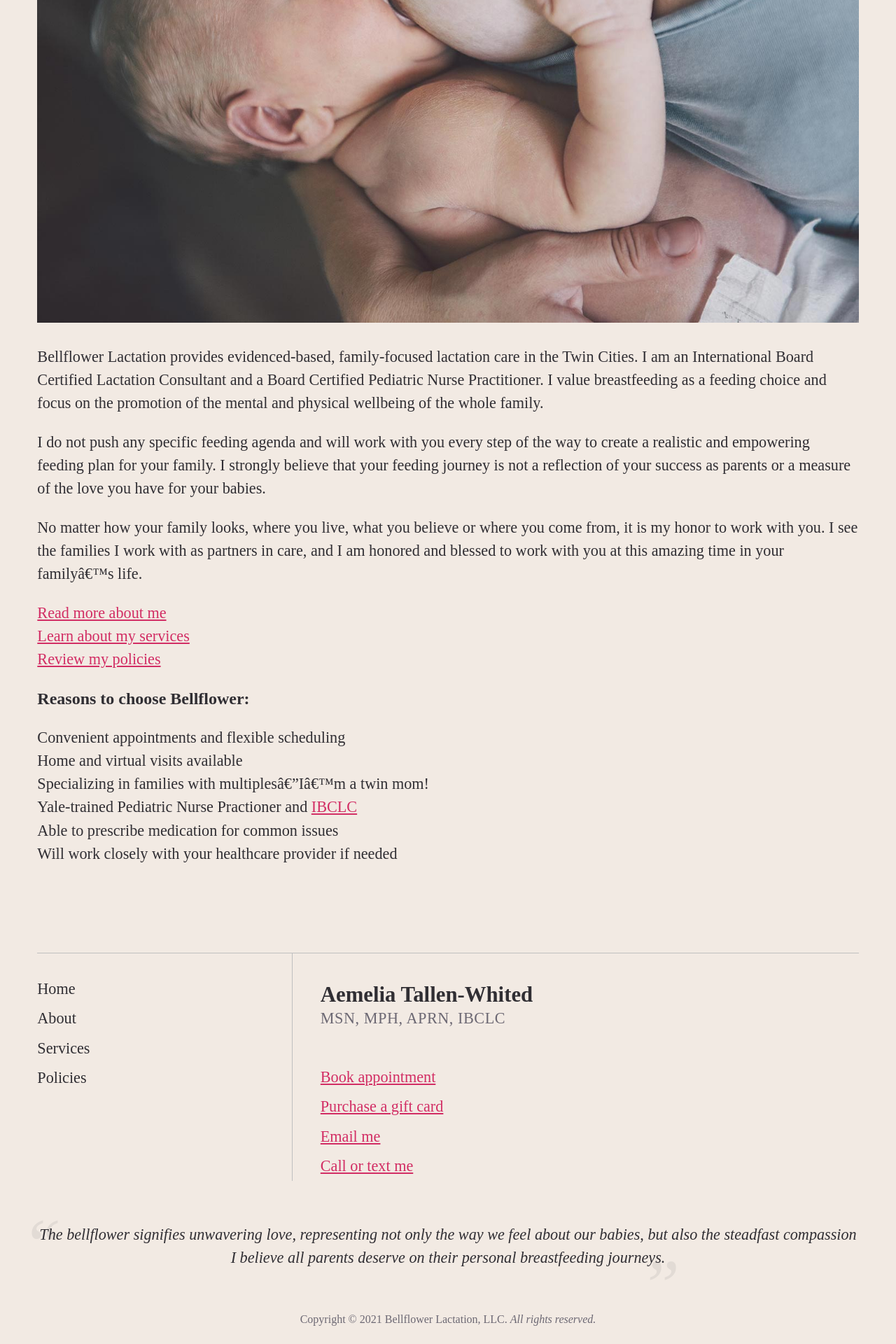
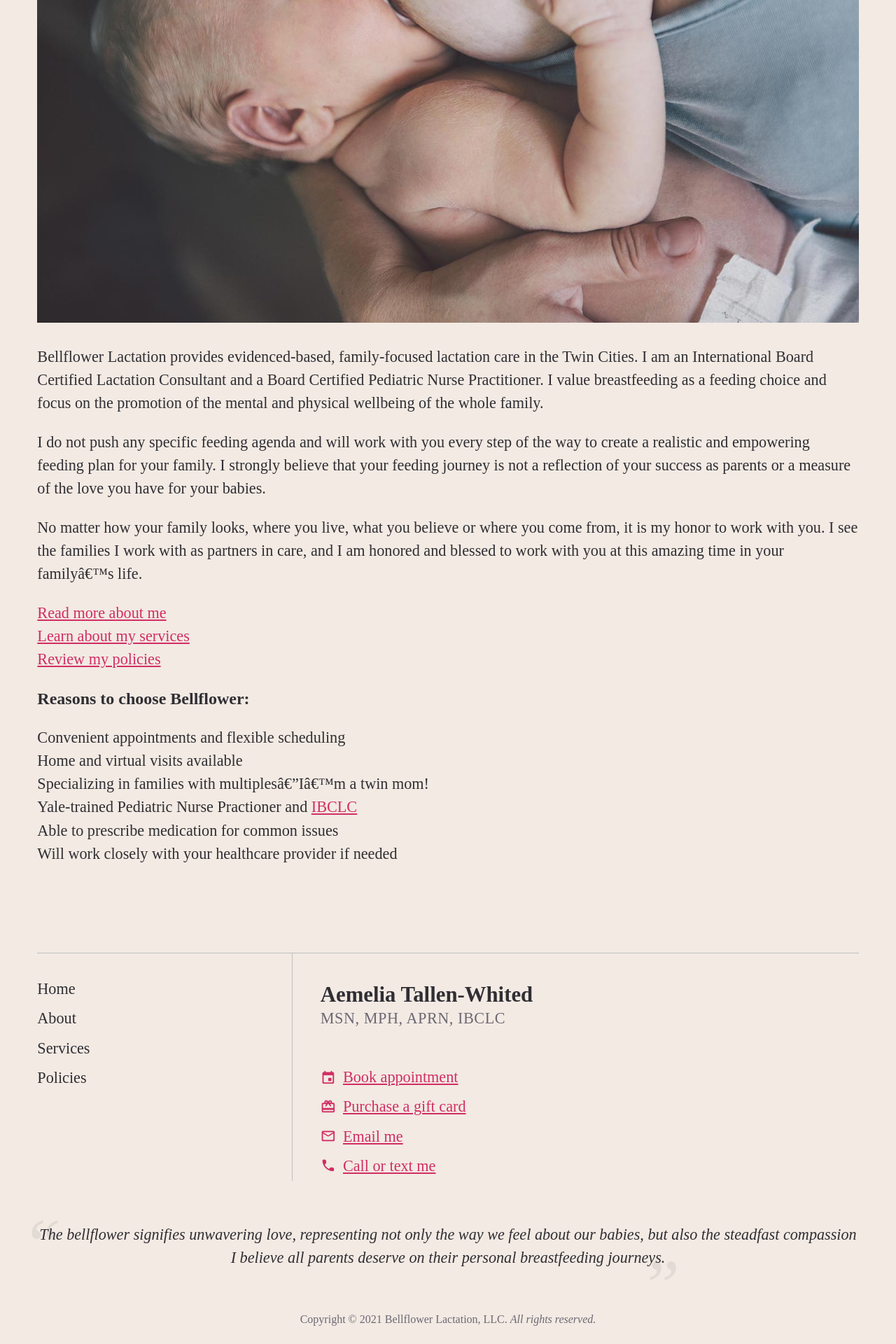
Before and after one commit to bellflowerlactation/bellflower, a Jekyll site: the page built from index.html, in a window 1280 px wide. Shown: the part 1006-2926 px from the top of the page at 70% size. Built offline with Jekyll 4.4.1, drawn with Linux system fonts in a browser that asks for light colours; nearby versions of some CDN libraries; some web fonts are replaced.

Commit message:
Implement Material Icons and add to <footer> links; tweak .button line height

```diff
--- a/_includes/footer.html
+++ b/_includes/footer.html
@@ -11,10 +11,26 @@
                 Aemelia <span class="u-ws:nw">Tallen-Whited</span>
                 <span class="credentials">MSN, MPH, APRN, IBCLC</span>
             </li>
-            <li class="link-item"><a href="https://bellflower.intakeq.com/booking">Book appointment</a></li>
-            <li class="link-item"><a href="https://squareup.com/gift/ML4R1SSZJNDAH/order/">Purchase a gift card</a></li>
-            <li class="link-item"><a href="mailto:aemelia@bellflowerlactation.com">Email me</a></li>
-            <li class="link-item"><a href="tel:+16124295013">Call or text me</a></li>
+            <li class="link-item">
+                <a href="https://bellflower.intakeq.com/booking">
+                    <span class="material-icons-round u-mr:2gu">event</span>Book appointment
+                </a>
+            </li>
+            <li class="link-item">
+                <a href="https://squareup.com/gift/ML4R1SSZJNDAH/order/">
+                    <span class="material-icons-round u-mr:2gu">card_giftcard</span>Purchase a gift card
+                </a>
+            </li>
+            <li class="link-item">
+                <a href="mailto:aemelia@bellflowerlactation.com">
+                    <span class="material-icons-round u-mr:2gu">mail_outline</span>Email me
+                </a>
+            </li>
+            <li class="link-item">
+                <a href="tel:+16124295013">
+                    <span class="material-icons-round u-mr:2gu">call</span>Call or text me
+                </a>
+            </li>
         </ul>
     </nav>
     <blockquote class="quote">
--- a/_includes/head.html
+++ b/_includes/head.html
@@ -8,6 +8,7 @@
     <title>{{ page.title }} - {{ site.title }}</title>
     <link rel="stylesheet" href="https://cdn.jsdelivr.net/npm/modern-normalize@1.0.0/modern-normalize.min.css">
     <link rel="stylesheet" href="https://use.typekit.net/usd8yll.css">
+    <link rel="stylesheet" href="https://fonts.googleapis.com/icon?family=Material+Icons+Round">
     <link rel="stylesheet" href="{{ "/assets/css/bellflower.css" | relative_url }}">
     <script src="{{ "/assets/js/bellflower.js" | relative_url }}"></script>
 </head>
--- a/assets/css/bellflower.css
+++ b/assets/css/bellflower.css
@@ -112,6 +112,12 @@ main {
  * ---------------------------------------------------------------------------------------
  */
 
+[class^="material-icons"] {
+    font-size: inherit;
+    margin-top: calc(var(--grid-unit) * -1);
+    vertical-align: middle;
+}
+
 .button {
     color: white !important;
     display: inline-block;
@@ -120,8 +126,8 @@ main {
     border-radius: 1em;
     padding:
         calc(var(--grid-unit) * 2)
-        calc(var(--grid-unit) * 4) !important;
-    vertical-align: middle;
+        calc(var(--grid-unit) * 4)
+        calc(var(--grid-unit) * 2) !important;
     text-decoration: none;
 }
 
@@ -165,14 +171,17 @@ main {
 
 .u-fg\3A 1 { flex-grow: 1; }
 .u-ta\3A r { text-align: right; }
+.u-ml\3A 2gu { margin-left: calc(var(--grid-unit) * 2); }
+.u-mr\3A 2gu { margin-right: calc(var(--grid-unit) * 2); }
 .u-ws\3A nw { white-space: nowrap;}
 
 @media screen and (max-width: 40rem) {
 
     .button {
         padding:
-            calc(var(--grid-unit) * 1.5)
-            calc(var(--grid-unit) * 3) !important;
+            calc(var(--grid-unit) * 1.7)
+            calc(var(--grid-unit) * 3)
+            calc(var(--grid-unit) * 1.5) !important;
     }
 
     .header,
```
